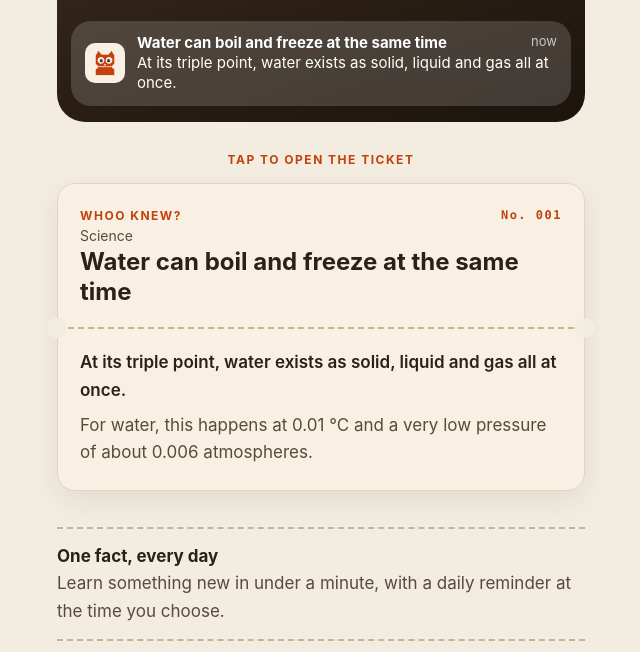
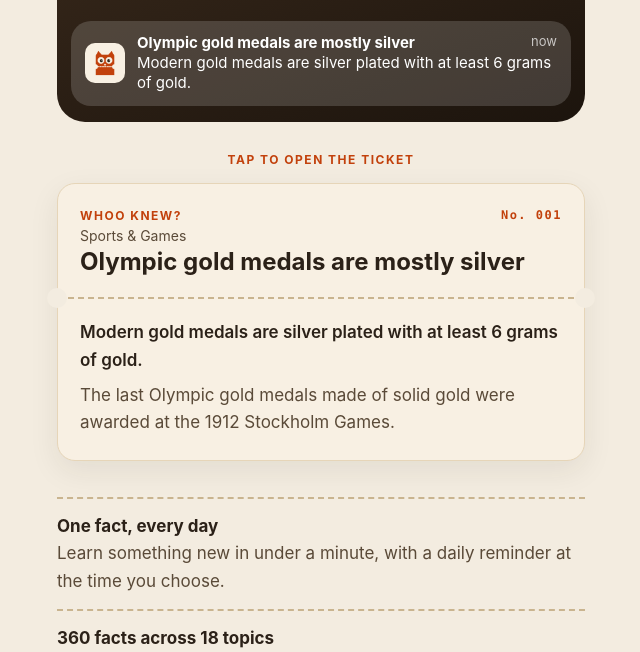
Before and after one commit to serhatSamioglu/serhatSamioglu.github.io, a plain HTML site: page whoo-knew/index.html in a window 1280 px wide. Shown: the part 548-1200 px from the top of the page, without its empty margins (319-959 px from the left). Drawn offline with Linux system fonts and the light colour scheme.

Commit message:
Show the Olympic medals fact on the Whoo Knew page
Co-Authored-By: Claude Fable 5.2 <noreply@anthropic.com>

```diff
--- a/whoo-knew/index.html
+++ b/whoo-knew/index.html
@@ -276,11 +276,11 @@
           <img src="icon.png" alt="" width="40" height="40" />
           <div>
             <span class="notification-now" data-tr="şimdi">now</span>
-            <strong data-tr="Su aynı anda hem kaynayıp hem donabilir"
-              >Water can boil and freeze at the same time</strong
+            <strong data-tr="Olimpiyat altın madalyaları çoğunlukla gümüştür"
+              >Olympic gold medals are mostly silver</strong
             >
-            <span data-tr="Üçlü noktasında su; katı, sıvı ve gaz hâlinde aynı anda bulunur."
-              >At its triple point, water exists as solid, liquid and gas all at once.</span
+            <span data-tr="Modern altın madalyalar, en az 6 gram altınla kaplanmış gümüşten yapılır."
+              >Modern gold medals are silver plated with at least 6 grams of gold.</span
             >
           </div>
         </div>
@@ -292,18 +292,18 @@
           <span data-tr="KİM BİLİRDİ?">WHOO KNEW?</span>
           <span>No. 001</span>
         </div>
-        <p class="topic" data-tr="Bilim">Science</p>
-        <h2 data-tr="Su aynı anda hem kaynayıp hem donabilir">
-          Water can boil and freeze at the same time
+        <p class="topic" data-tr="Spor ve Oyunlar">Sports &amp; Games</p>
+        <h2 data-tr="Olimpiyat altın madalyaları çoğunlukla gümüştür">
+          Olympic gold medals are mostly silver
         </h2>
         <div class="tear"></div>
-        <p class="summary" data-tr="Üçlü noktasında su; katı, sıvı ve gaz hâlinde aynı anda bulunur.">
-          At its triple point, water exists as solid, liquid and gas all at once.
+        <p class="summary" data-tr="Modern altın madalyalar, en az 6 gram altınla kaplanmış gümüşten yapılır.">
+          Modern gold medals are silver plated with at least 6 grams of gold.
         </p>
         <p
-          data-tr="Su için bu, 0,01 °C sıcaklıkta ve yaklaşık 0,006 atmosferlik çok düşük bir basınçta gerçekleşir."
+          data-tr="Som altından yapılan son Olimpiyat altın madalyaları 1912 Stockholm Oyunları'nda verildi."
         >
-          For water, this happens at 0.01 °C and a very low pressure of about 0.006 atmospheres.
+          The last Olympic gold medals made of solid gold were awarded at the 1912 Stockholm Games.
         </p>
       </article>
 
```
